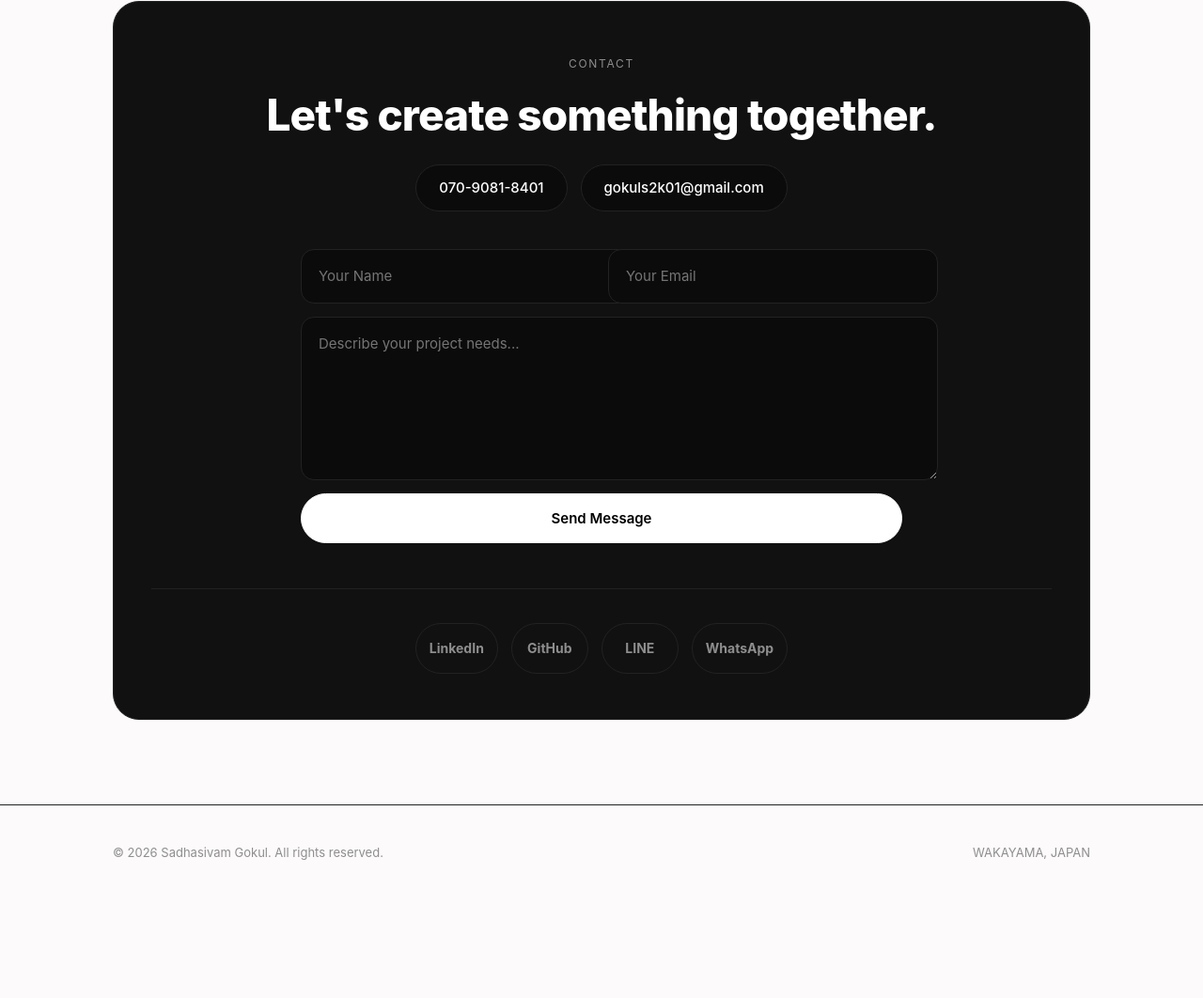
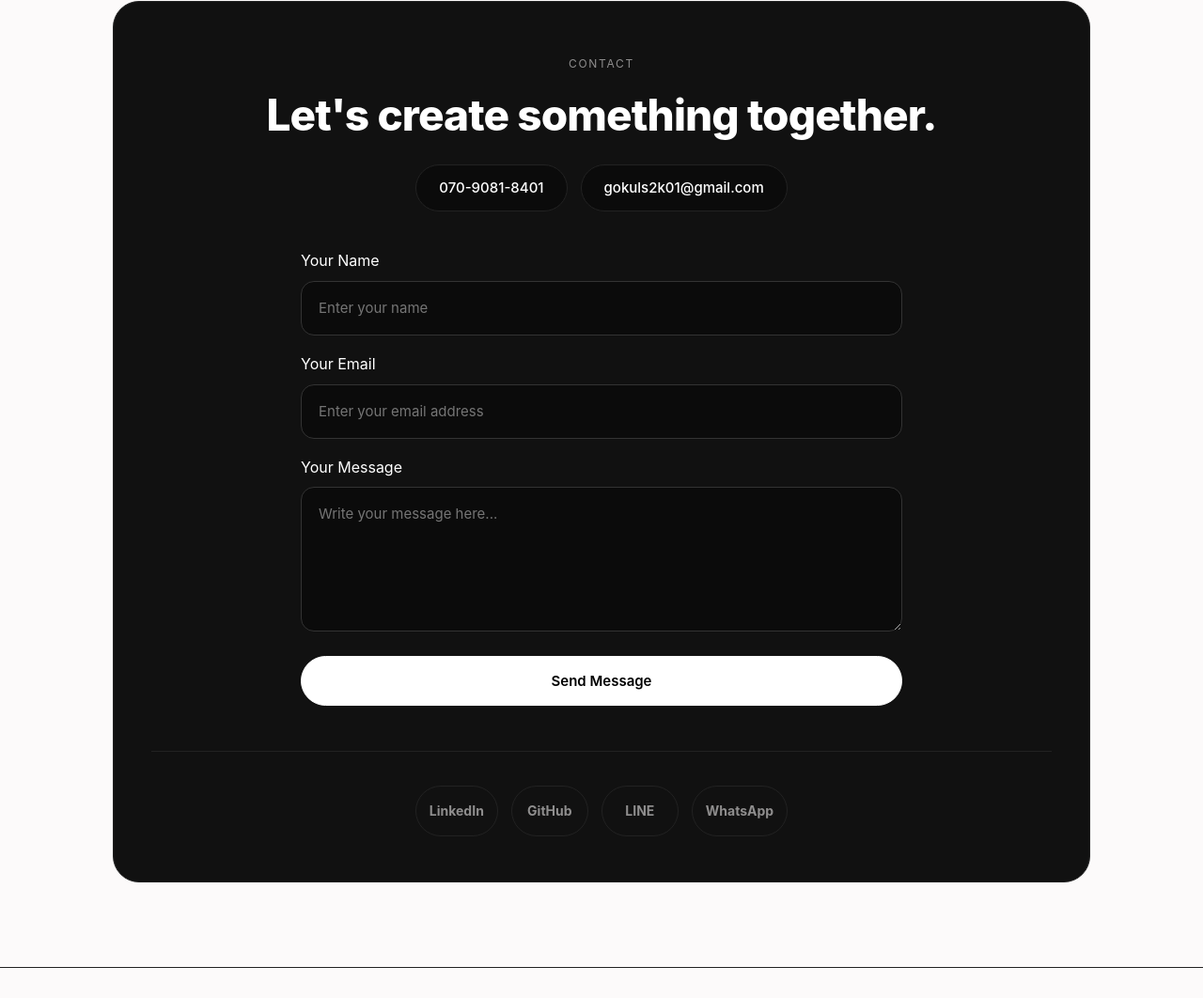
Before and after one commit to Gokuldeveloper7/PoRtFoLiO-, a plain HTML site: page index.html in a window 1280 px wide. Shown: the part 3365-4427 px from the top of the page at 94% size. Before the commit the page ends 4323 px from the top, so only its background shows below. Drawn offline with Linux system fonts and the light colour scheme.

```diff
--- a/index.html
+++ b/index.html
@@ -239,14 +239,33 @@
           <a href="mailto:gokuls2k01@gmail.com" style="border:1px solid #222222;border-radius:999px;padding:12px 24px;font-size:15px;font-weight:500;background:#0b0b0b;color:#ffffff;text-decoration:none;">gokuls2k01@gmail.com</a>
         </div>
 
-        <form id="contact-form" style="max-width:640px;margin:0 auto 48px;display:flex;flex-direction:column;gap:14px;text-align:left;">
-          <div style="display:grid;grid-template-columns:repeat(auto-fit,minmax(200px,1fr));gap:14px;">
-            <input type="text" id="name" placeholder="Your Name" required style="width:100%;background:#0b0b0b;border:1px solid #222222;border-radius:14px;padding:16px 18px;color:#ffffff;font:inherit;font-size:15px;">
-            <input type="email" id="email" placeholder="Your Email" required style="width:100%;background:#0b0b0b;border:1px solid #222222;border-radius:14px;padding:16px 18px;color:#ffffff;font:inherit;font-size:15px;">
-          </div>
-          <textarea id="message" rows="5" placeholder="Describe your project needs..." required style="width:100%;background:#0b0b0b;border:1px solid #222222;border-radius:14px;padding:16px 18px;color:#ffffff;font:inherit;font-size:15px;resize:vertical;min-height:140px;"></textarea>
-          <button type="submit" style="width:100%;display:inline-block;padding:16px 24px;border-radius:999px;font-size:15px;font-weight:600;border:1px solid #ffffff;color:#000000;background:#ffffff;cursor:pointer;font-family:inherit;text-align:center;">Send Message</button>
-        </form>
+
+<form id="contact-form" style="max-width:640px;margin:0 auto 48px;display:flex;flex-direction:column;gap:18px;text-align:left;">
+
+  <div>
+    <label for="name" style="display:block;color:#ffffff;margin-bottom:8px;">Your Name</label>
+    <input type="text" id="name" name="name" placeholder="Enter your name" required
+      style="width:100%;box-sizing:border-box;background:#0b0b0b;border:1px solid #333;border-radius:14px;padding:16px 18px;color:#ffffff;font:inherit;font-size:15px;">
+  </div>
+
+  <div>
+    <label for="email" style="display:block;color:#ffffff;margin-bottom:8px;">Your Email</label>
+    <input type="email" id="email" name="email" placeholder="Enter your email address" required
+      style="width:100%;box-sizing:border-box;background:#0b0b0b;border:1px solid #333;border-radius:14px;padding:16px 18px;color:#ffffff;font:inherit;font-size:15px;">
+  </div>
+
+  <div>
+    <label for="message" style="display:block;color:#ffffff;margin-bottom:8px;">Your Message</label>
+    <textarea id="message" name="message" rows="5" placeholder="Write your message here..." required
+      style="width:100%;box-sizing:border-box;background:#0b0b0b;border:1px solid #333;border-radius:14px;padding:16px 18px;color:#ffffff;font:inherit;font-size:15px;resize:vertical;min-height:140px;"></textarea>
+  </div>
+
+  <button type="submit" style="width:100%;padding:16px 24px;border-radius:999px;font-size:15px;font-weight:600;border:1px solid #ffffff;color:#000000;background:#ffffff;cursor:pointer;font-family:inherit;">
+    Send Message
+  </button>
+
+</form>
+
 
         <div style="display:flex;justify-content:center;flex-wrap:wrap;gap:14px;border-top:1px solid #222222;padding-top:36px;">
           <a href="https://www.linkedin.com/in/gokulsadhasivam/" target="_blank" rel="noopener" aria-label="LinkedIn" style="min-width:52px;height:52px;padding:0 14px;border-radius:999px;border:1px solid #222222;display:flex;align-items:center;justify-content:center;font-size:14px;font-weight:700;color:#8f8e8e;text-decoration:none;">LinkedIn</a>
```
